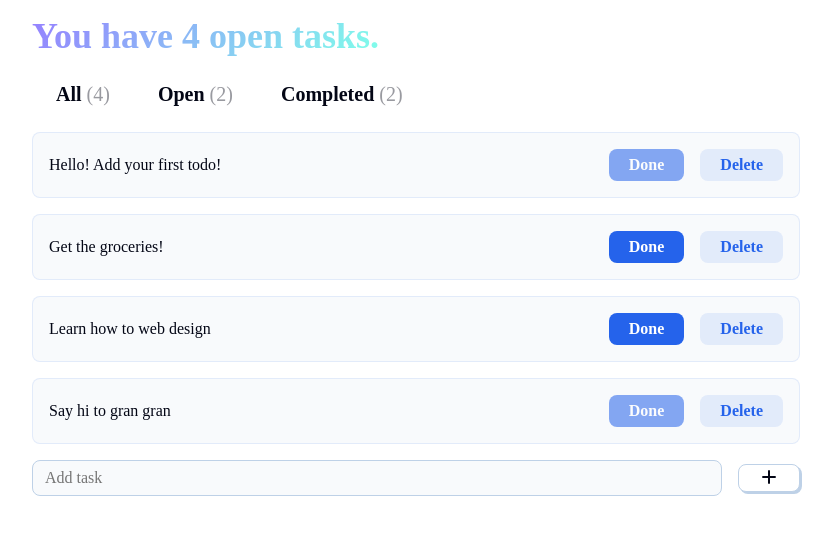
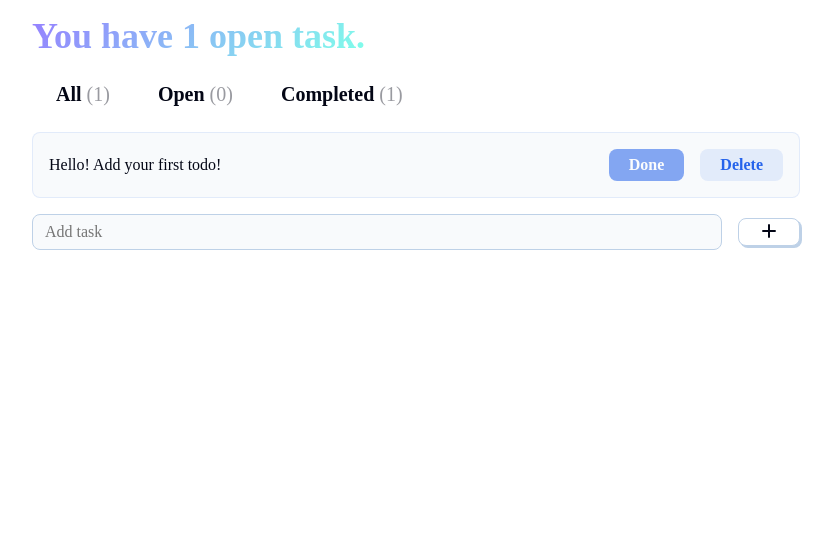
Before and after one commit to usman-zaka/todo-app, a React (Vite) app in the folder app/: page / in a window 1280 px wide. Shown: the top 534 px of the page, without its empty margins (224-1057 px from the left). Built offline with nearby package versions, Linux system fonts and the light colour scheme; a web font is replaced by a local one.

Commit message:
adding tasks functionality completed

```diff
--- a/app/index.html
+++ b/app/index.html
@@ -5,7 +5,7 @@
     <link rel="icon" type="image/svg+xml" href="/vite.svg">
     <meta name="viewport" content="width=device-width, initial-scale=1.0">
     <link rel="stylesheet" href="https://cdnjs.cloudflare.com/ajax/libs/font-awesome/7.0.0/css/all.min.css" integrity="sha512-DxV+EoADOkOygM4IR9yXP8Sb2qwgidEmeqAEmDKIOfPRQZOWbXCzLC6vjbZyy0vPisbH2SyW27+ddLVCN+OMzQ==" crossorigin="anonymous" referrerpolicy="no-referrer">
-    <title>Vite + React</title>
+    <title>Todo App</title>
   </head>
   <body>
     <div id="root"></div>
--- a/app/src/App.jsx
+++ b/app/src/App.jsx
@@ -3,21 +3,39 @@
 import { TodoInput } from "./components/TodoInput"
 import { TodoList } from "./components/TodoList"
 
+import { useState } from 'react'
+
 function App() {
-  const todos = [
-    { input: 'Hello! Add your first todo!', complete: true},
-    { input: 'Get the groceries!', complete: false},
-    { input: 'Learn how to web design', complete: false},
-    { input: 'Say hi to gran gran', complete: true},
-  ]
+  // const todos = [
+  //   { input: 'Hello! Add your first todo!', complete: true},
+  //   { input: 'Get the groceries!', complete: false},
+  //   { input: 'Learn how to web design', complete: false},
+  //   { input: 'Say hi to gran gran', complete: true},
+  // ]
 
+  const [todos, setTodos] = useState([
+    { input: 'Hello! Add your first todo!', complete: true}
+  ])
+
+  function handleAddTodo(newTodo){
+    const newTodoList = [...todos, {input: newTodo, complete: false}]
+    setTodos(newTodoList)
+  }
+
+  function handleEditTodo(){
+
+  }
+
+  function handleDeleteTodo() {
+
+  }
 
   return (
     <>
       <Header todos={todos}/>
       <Tabs todos={todos}/>
       <TodoList todos={todos}/>
-      <TodoInput/>
+      <TodoInput handleAddTodo={handleAddTodo}/>
     </>
   )
 }
--- a/app/src/components/TodoInput.jsx
+++ b/app/src/components/TodoInput.jsx
@@ -1,8 +1,19 @@
-export function TodoInput(){
+import { useState } from "react"
+
+export function TodoInput(props){
+    const { handleAddTodo } = props
+    const [inputValue, setInputValue] = useState('')
+
     return (
         <div className="input-container">
-            <input placeholder="Add task"/>
-            <button>
+            <input value={inputValue} onChange={(e) => {setInputValue(e.target.value)}}
+            placeholder="Add task"/>
+
+            <button onClick={() => {
+                if(!inputValue) { return }
+                handleAddTodo(inputValue)
+                setInputValue('')
+            }}>
                 <i className="fa-solid fa-plus"></i>
             </button>
         </div>
```
